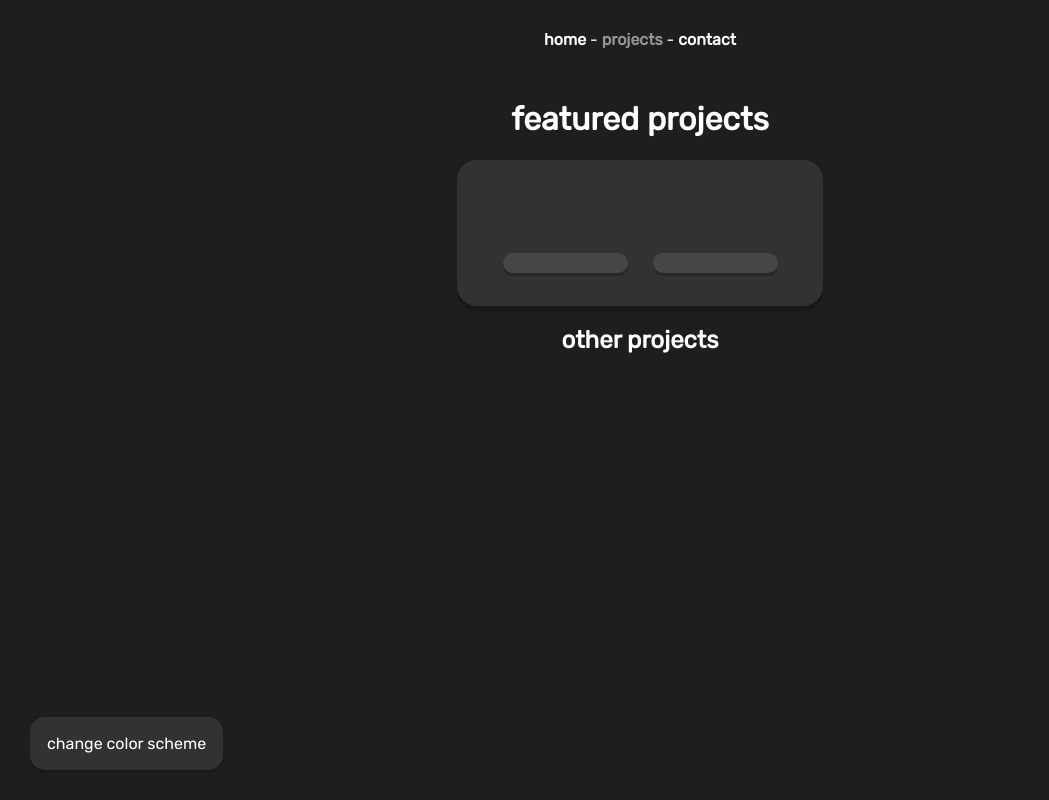
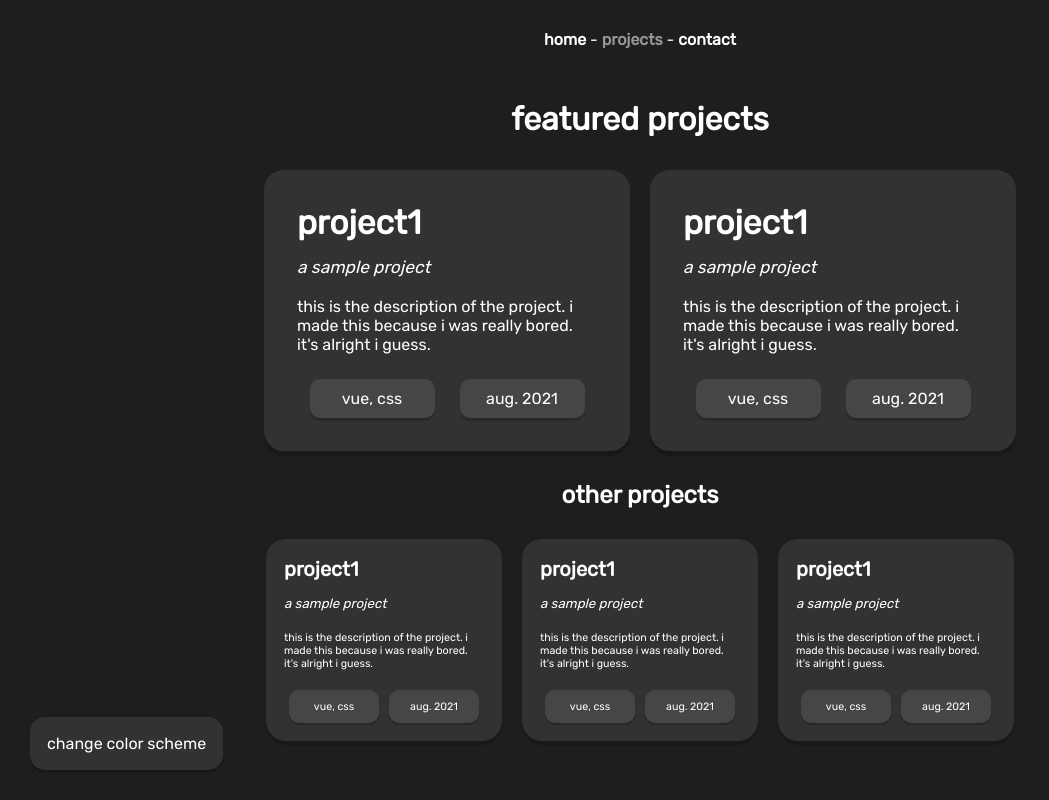
Before and after one commit to nathangchay/me, a Vue app: page /#/projects in a window 1280 px wide. Shown: the whole page, without its empty margins (0-1049 px from the left). Built offline with nearby package versions, Linux system fonts and the light colour scheme; the HTML template or start-up script is replaced by a standard one.

Commit message:
Pass props to tiles

```diff
--- a/src/views/Projects.vue
+++ b/src/views/Projects.vue
@@ -1,22 +1,71 @@
 <template>
   <div>
     <h1>featured projects</h1>
-    <FeaturedProjectTile />
+    <div id="row">
+      <FeaturedProjectTile
+        title="project1"
+        subtitle="a sample project"
+        desc=" this is the description of the project. i made this because i was really bored. it's alright i guess. "
+        lang="vue, css"
+        date="aug. 2021"
+        link="https://github.com/natetheneet/arduino-spotify-controller"
+      />
+      <FeaturedProjectTile
+        title="project1"
+        subtitle="a sample project"
+        desc=" this is the description of the project. i made this because i was really bored. it's alright i guess. "
+        lang="vue, css"
+        date="aug. 2021"
+        link="https://github.com/natetheneet/arduino-spotify-controller"
+      />
+    </div>
     <h2>other projects</h2>
+    <div id="row">
+      <ProjectTile
+        title="project1"
+        subtitle="a sample project"
+        desc=" this is the description of the project. i made this because i was really bored. it's alright i guess. "
+        lang="vue, css"
+        date="aug. 2021"
+        link="https://github.com/natetheneet/arduino-spotify-controller"
+      />
+      <ProjectTile
+        title="project1"
+        subtitle="a sample project"
+        desc=" this is the description of the project. i made this because i was really bored. it's alright i guess. "
+        lang="vue, css"
+        date="aug. 2021"
+        link="https://github.com/natetheneet/arduino-spotify-controller"
+      />
+      <ProjectTile
+        title="project1"
+        subtitle="a sample project"
+        desc=" this is the description of the project. i made this because i was really bored. it's alright i guess. "
+        lang="vue, css"
+        date="aug. 2021"
+        link="https://github.com/natetheneet/arduino-spotify-controller"
+      />
+    </div>
   </div>
 </template>
 
 <script>
 import FeaturedProjectTile from '../components/FeaturedProjectTile.vue';
+import ProjectTile from '../components/ProjectTile.vue';
 
 export default {
   name: 'Projects',
   components: {
     FeaturedProjectTile,
+    ProjectTile,
   }
 };
 </script>
 
-<style>
-
+<style scoped>
+#row {
+  display: flex;
+  flex-direction: row;
+  justify-content: center;
+}
 </style>
```
